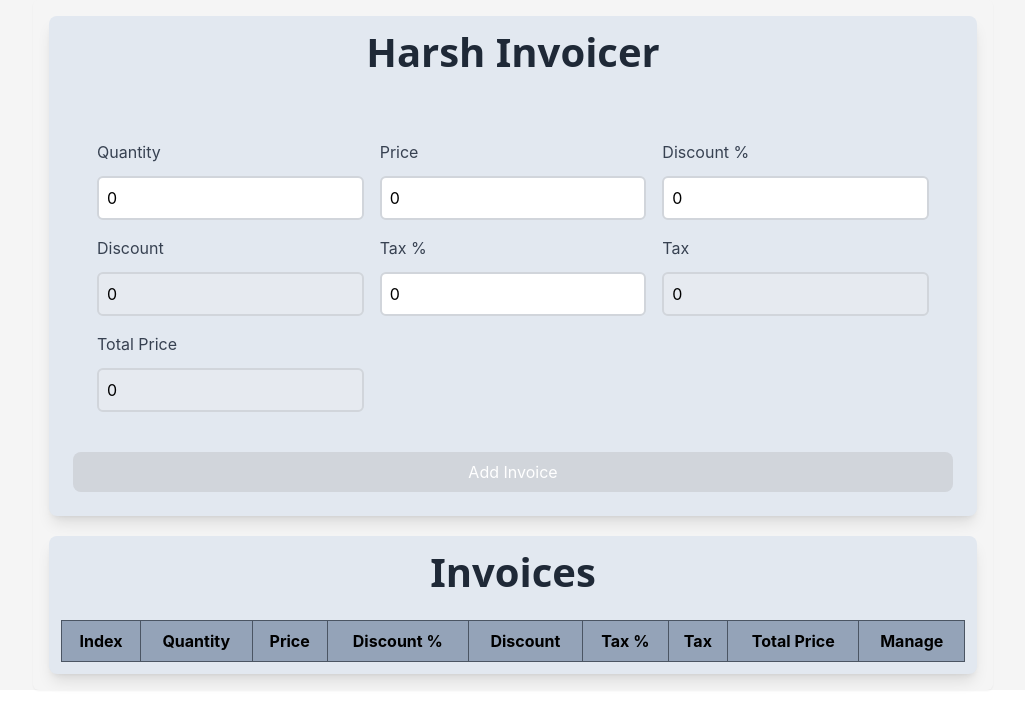
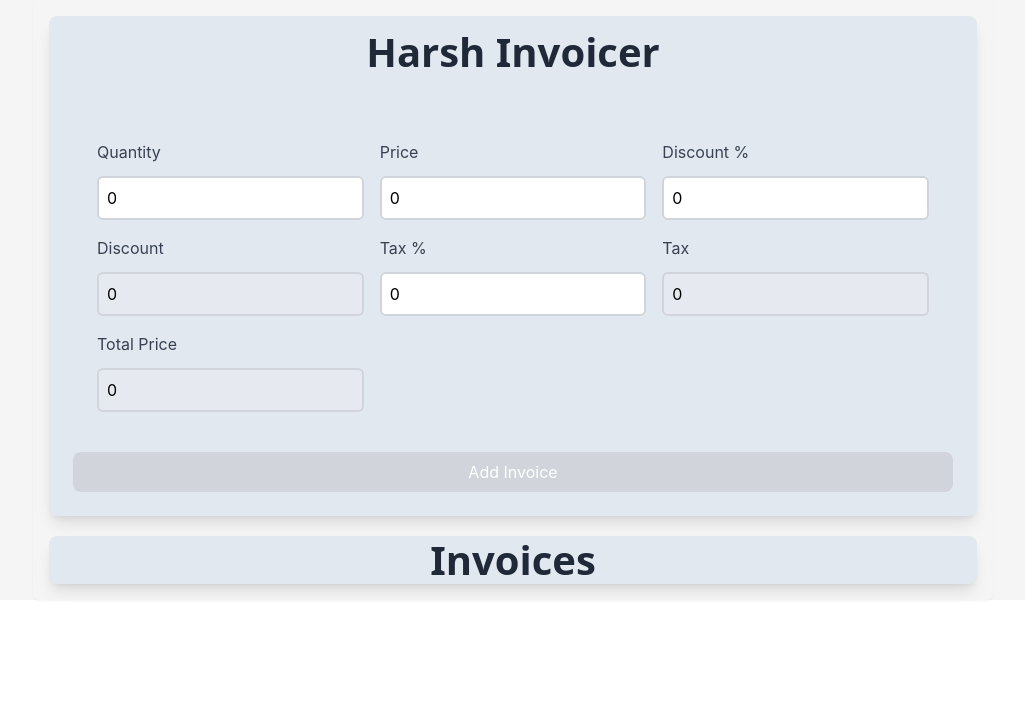
Before and after one commit to Harsh-Bansal-13/Invoice-Website, a React (Create React App) app: page / in a window 1280 px wide. Shown: the top 728 px of the page, without its empty margins (127-1152 px from the left). Built offline with nearby package versions, Linux system fonts and the light colour scheme.

Commit message:
Improved Functionality

```diff
--- a/src/App.js
+++ b/src/App.js
@@ -56,15 +56,17 @@ function App() {
         <br></br>
         <InvoiceForm handleAddInvoice={handleAddInvoice} fields={fields} />
       </div>{" "}
-      <div className="w-full flex flex-col gap-5 bg-slate-200 rounded-lg shadow-lg">
-        <h1 className="text-center text-gray-800 font-sans text-[2.5rem] font-bold mt-5 text-2xl">
+      <div className="w-full flex flex-col gap-5 bg-slate-200 rounded-lg shadow-lg justify-center py-2">
+        <h1 className="text-center text-gray-800 font-sans text-[2.5rem] font-bold text-2xl">
           Invoices
         </h1>
-        <InvoiceGrid
-          invoices={invoices}
-          setInvoices={setInvoices}
-          fields={fields}
-        />
+        {invoices.length > 0 && (
+          <InvoiceGrid
+            invoices={invoices}
+            setInvoices={setInvoices}
+            fields={fields}
+          />
+        )}
       </div>
     </div>
   );
```
